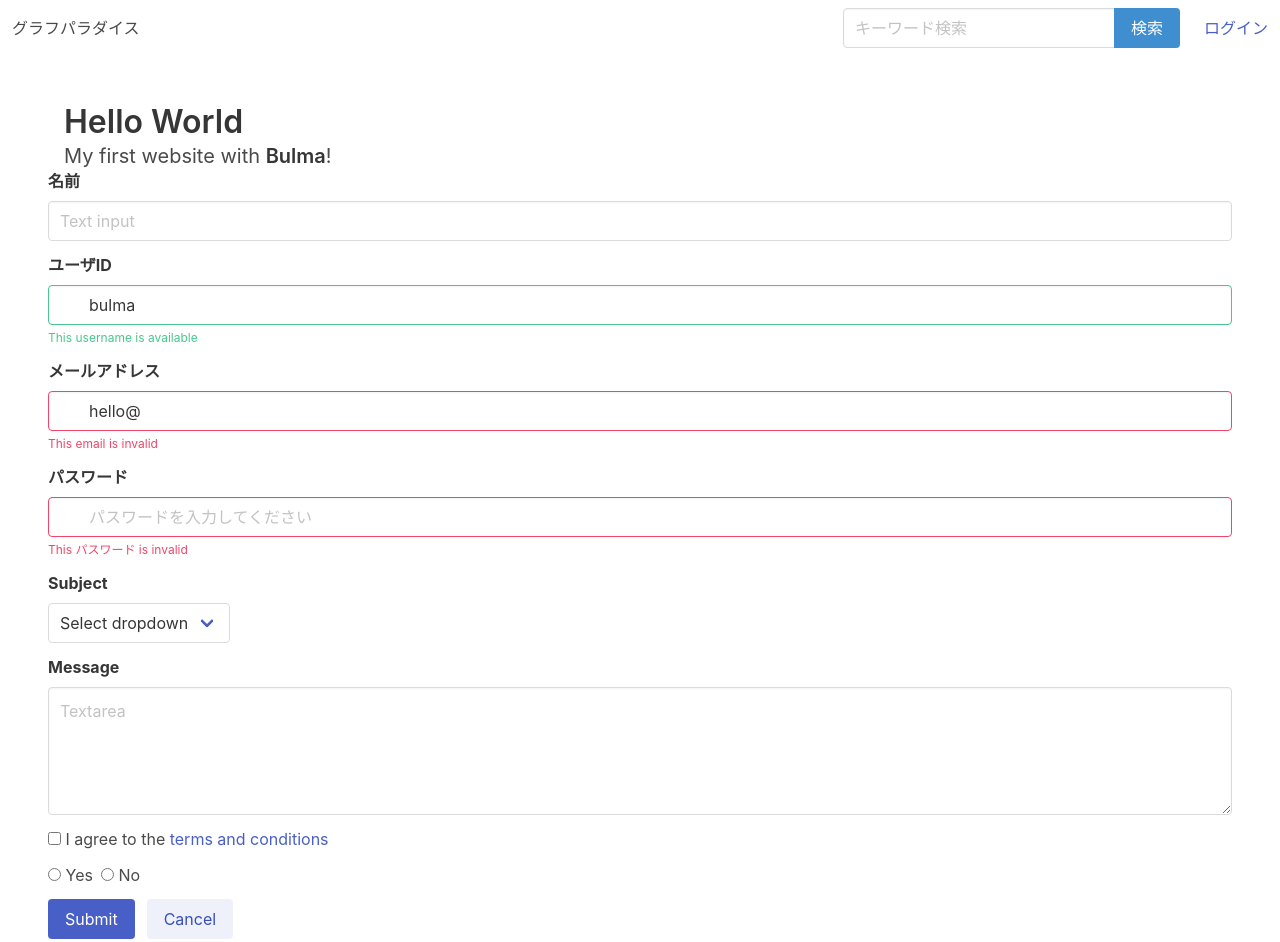
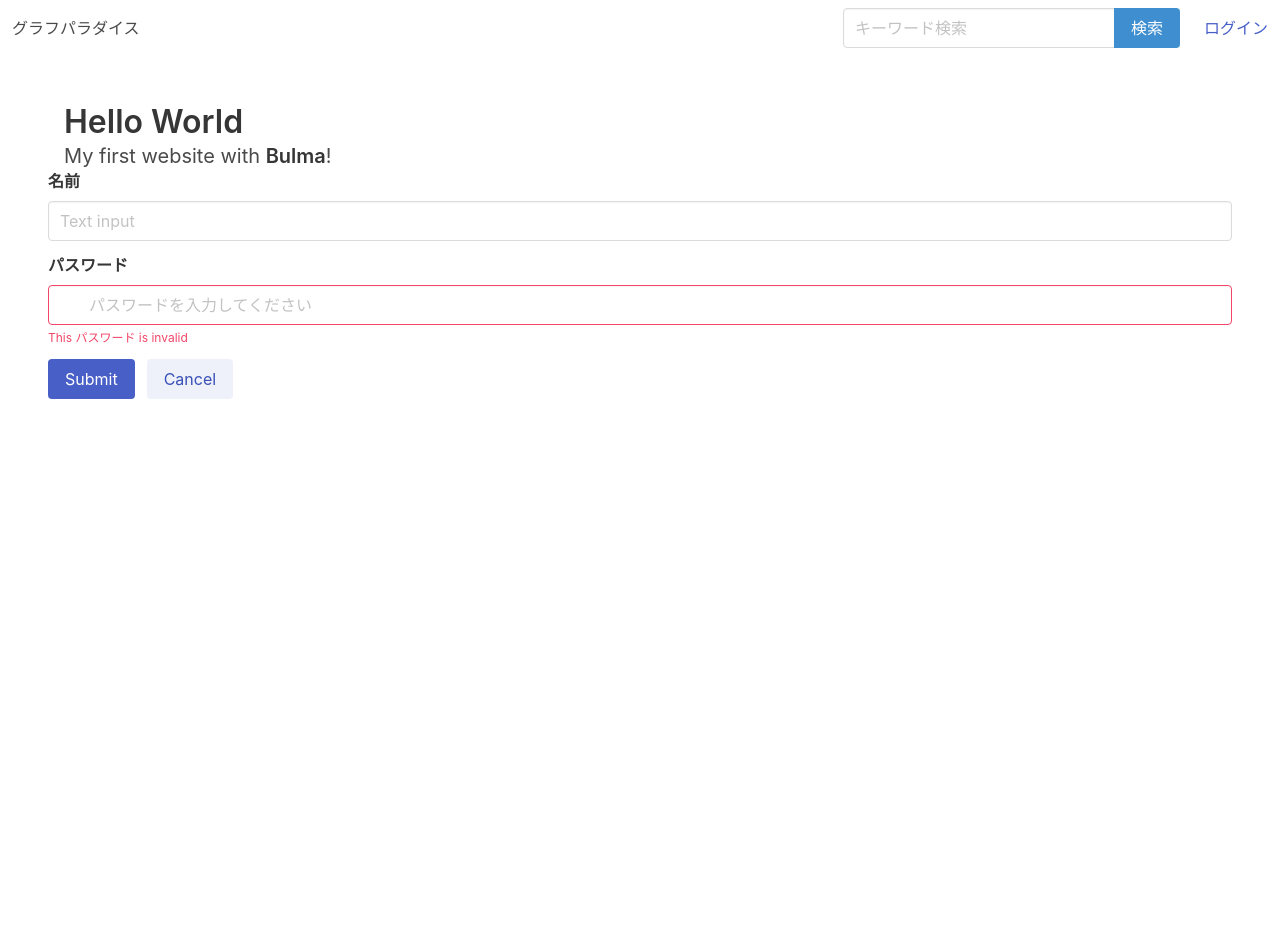
Before and after one commit to takuyanagai0213/GraphParadiseFront, a Vue app: page /user/new in a window 1280 px wide. Shown: the top 942 px of the page. After the commit the page ends 800 px from the top, so only its background shows below. Built offline with nearby package versions, Linux system fonts and the light colour scheme.

Commit message:
不要なフォームを削除

```diff
--- a/src/views/user/User.vue
+++ b/src/views/user/User.vue
@@ -16,34 +16,6 @@
     </div>
   </div>
   <div class="field">
-    <label class="label">ユーザID</label>
-    <div class="control has-icons-left has-icons-right">
-      <input class="input is-success" type="text"  name="user_name" placeholder="Text input" value="bulma">
-      <span class="icon is-small is-left">
-        <i class="fas fa-user"></i>
-      </span>
-      <span class="icon is-small is-right">
-        <i class="fas fa-check"></i>
-      </span>
-    </div>
-    <p class="help is-success">This username is available</p>
-  </div>
-
-  <div class="field">
-    <label class="label">メールアドレス</label>
-    <div class="control has-icons-left has-icons-right">
-      <input class="input is-danger" type="email" placeholder="Email input" value="hello@">
-      <span class="icon is-small is-left">
-        <i class="fas fa-envelope"></i>
-      </span>
-      <span class="icon is-small is-right">
-        <i class="fas fa-exclamation-triangle"></i>
-      </span>
-    </div>
-    <p class="help is-danger">This email is invalid</p>
-  </div>
-
-  <div class="field">
     <label class="label">パスワード</label>
     <div class="control has-icons-left has-icons-right">
       <input class="input is-danger" type="password"  name="password" v-model="password" placeholder="パスワードを入力してください">
@@ -56,48 +28,6 @@
     </div>
     <p class="help is-danger">This パスワード is invalid</p>
   </div>
-
-  <div class="field">
-    <label class="label">Subject</label>
-    <div class="control">
-      <div class="select">
-        <select>
-          <option>Select dropdown</option>
-          <option>With options</option>
-        </select>
-      </div>
-    </div>
-  </div>
-
-  <div class="field">
-    <label class="label">Message</label>
-    <div class="control">
-      <textarea class="textarea" placeholder="Textarea"></textarea>
-    </div>
-  </div>
-
-  <div class="field">
-    <div class="control">
-      <label class="checkbox">
-        <input type="checkbox">
-        I agree to the <a href="#">terms and conditions</a>
-      </label>
-    </div>
-  </div>
-
-  <div class="field">
-    <div class="control">
-      <label class="radio">
-        <input type="radio" name="question">
-        Yes
-      </label>
-      <label class="radio">
-        <input type="radio" name="question">
-        No
-      </label>
-    </div>
-  </div>
-
   <div class="field is-grouped">
     <div class="control">
       <button class="button is-link" v-on:click="createUser">Submit</button>
@@ -106,7 +36,6 @@
       <button class="button is-link is-light">Cancel</button>
     </div>
   </div>
-  {{info}}
   </section>
 </template>
 <script>
```
